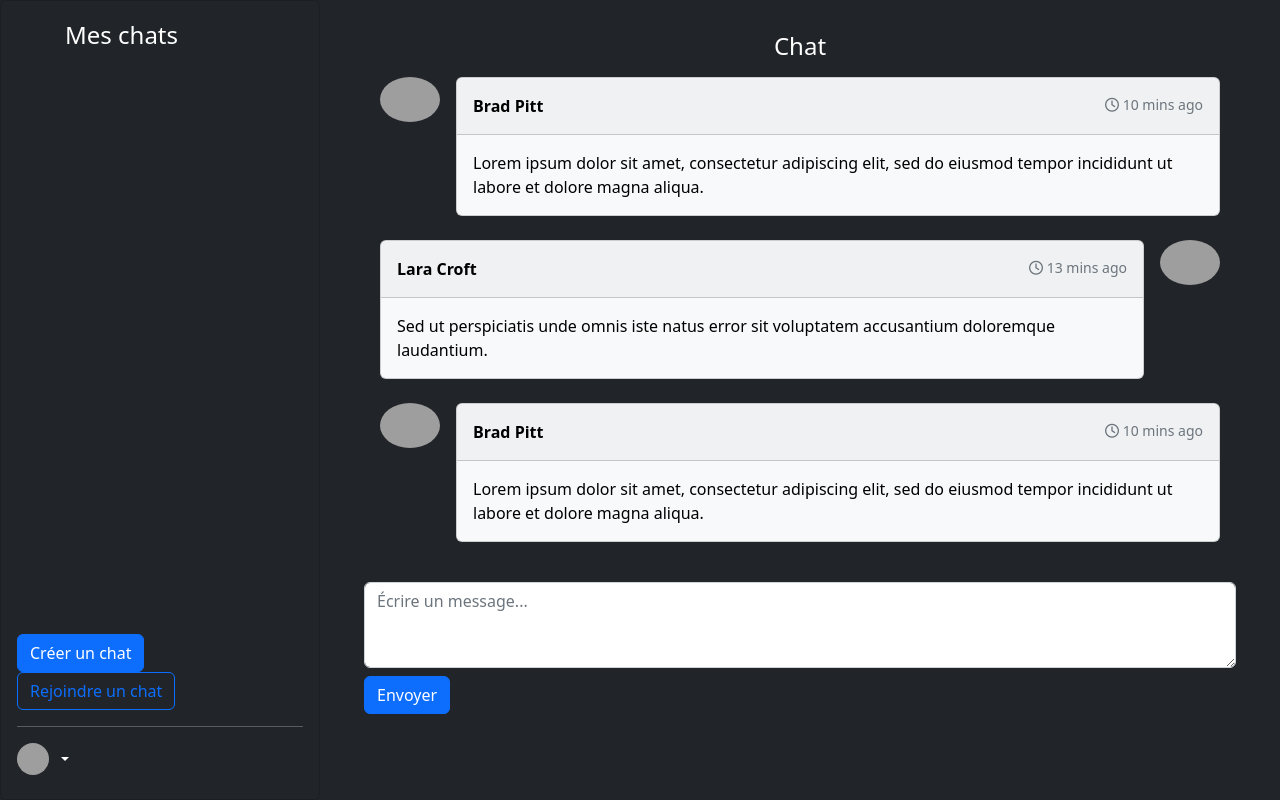
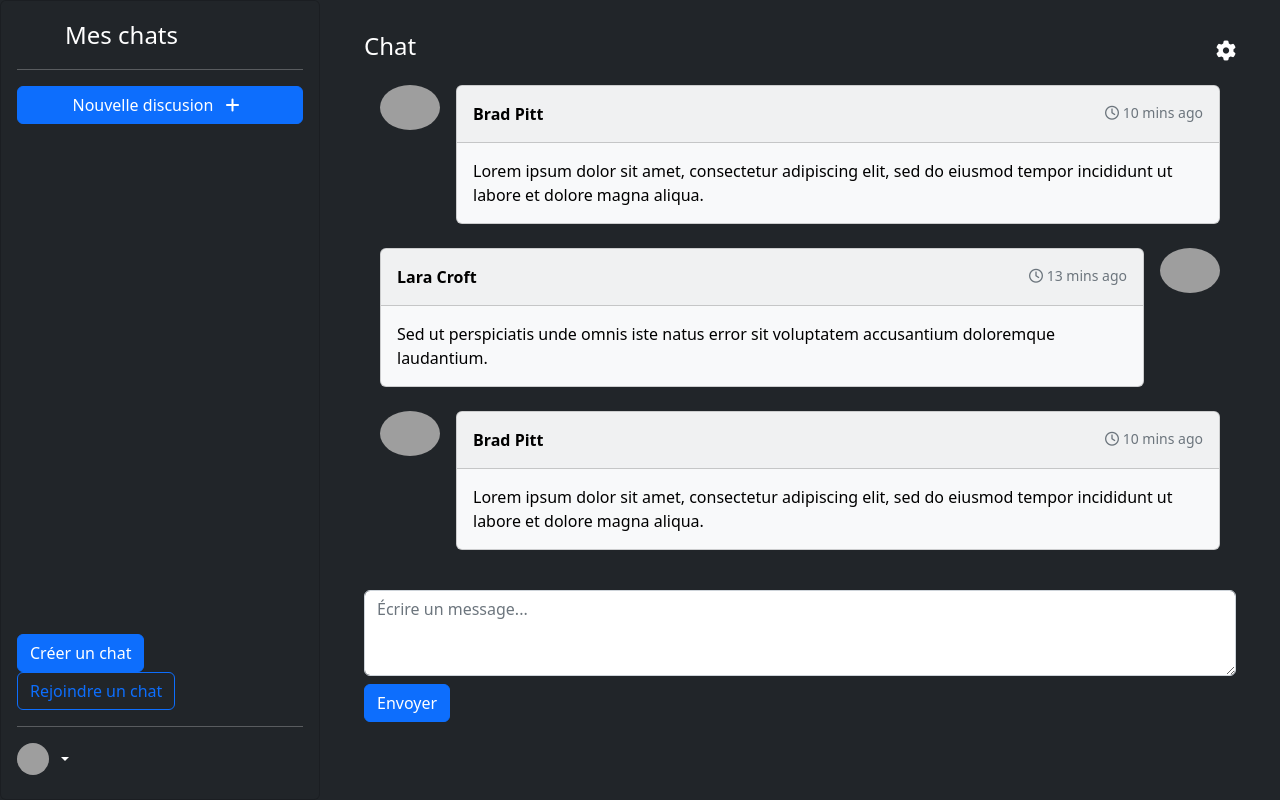
Before and after one commit to ShakaFT/send-your-chat, a Symfony app: template templates/chat/chats.html.twig in a window 1280 px wide. Run offline with Twig, Linux system fonts and the light colour scheme; the template is opened without the code that fills it, so the values that code supplies are empty; some libraries are stand-ins or nearby versions; grey boxes are pictures that could not be loaded.

Commit message:
style: settings icon and rename stuff

```diff
--- a/src/Controller/ChatController.php
+++ b/src/Controller/ChatController.php
@@ -109,11 +109,11 @@ class ChatController extends AbstractController
         ]);
     }
 
-    #[Route('/settings', name: 'settings_chats', methods: ["GET", "POST"])]
-    public function settings_chats(): Response
+    #[Route('/settings', name: 'settings_chat', methods: ["GET", "POST"])]
+    public function settings_chat(): Response
     {
         return $this->render('chat/settings.html.twig', [
-            'controller_name' => 'SettingsChats',
+            'controller_name' => 'SettingsChat',
         ]);
     }
 }
--- a/templates/chat/chats.html.twig
+++ b/templates/chat/chats.html.twig
@@ -27,11 +27,17 @@
 					<span class="fs-4">Mes chats</span>
 				</a>
 
+				<hr>
+
+				<button class="btn btn-primary w-100" type="button">
+					Nouvelle discusion
+					<i class="fas fa-plus mx-2"></i>
+				</button>
+
 				<ul class="nav nav-pills flex-column mb-auto">
 					{% for chat in chats %}
 						<li class="nav-item">
-							<a href="{{ path('get_chats', {'currentChat': chat.getId()}) }}"
-							class="nav-link {{currentChat is same as chat.getId()|trans ? 'active' : 'text-white'}}" aria-current="page">
+							<a href="{{ path('get_chats', {'currentChat': chat.getId()}) }}" class="nav-link {{currentChat is same as chat.getId()|trans ? 'active' : 'text-white'}}" aria-current="page">
 								<svg class="bi pe-none me-2" width="16" height="16"><use xlink:href="#home"/></svg>
 								{{ chat.name }}
 							</a>
@@ -52,9 +58,6 @@
 						</a>
 						<ul class="dropdown-menu dropdown-menu-dark text-small shadow">
 							<li>
-								<a class="dropdown-item" href={{ path('settings_chats') }}>Settings</a>
-							</li>
-							<li>
 								<a class="dropdown-item" href="{{path('edit_user')}}">Profile</a>
 							</li>
 							<li>
@@ -65,7 +68,7 @@
 							</li>
 							<li><hr class="dropdown-divider"></li>
 							<li>
-								<a class="dropdown-item" href="{{path('security_logout')}}">Sign out</a>
+								<a class="dropdown-item" href="{{path('security_logout')}}">Déconnexion</a>
 							</li>
 						</ul>
 					</div>
@@ -76,7 +79,16 @@
 			<div class="col-sm-9 d-flex vh-100">
 				<div class="d-flex flex-column justify-content-between">
 					<div class="p-3 m-3 rounded-3">
-						<h4 class="text-center">Chat</h4>
+						<div class="row align-items-center mb-2">
+							<div class="col-6">
+								<h4 class="text-white">Chat</h4>
+							</div>
+							<div class="col-6">
+								<a href="{{ path('settings_chat', {'currentChat': currentChat}) }}">
+									<i class="fas fa-gear fa-lg text-white float-end"></i>
+								</a>
+							</div>
+						</div>
 						<!-- Start of chat -->
 						<div data-bs-spy="scroll" data-bs-target="#list-example" data-bs-smooth-scroll="true" tabindex="0" class="messages-container p-2 m-2" style="max-height: calc(100vh - 240px);">
 							<ul class="list-unstyled d-flex justify-content-center flex-column m-auto">
```
